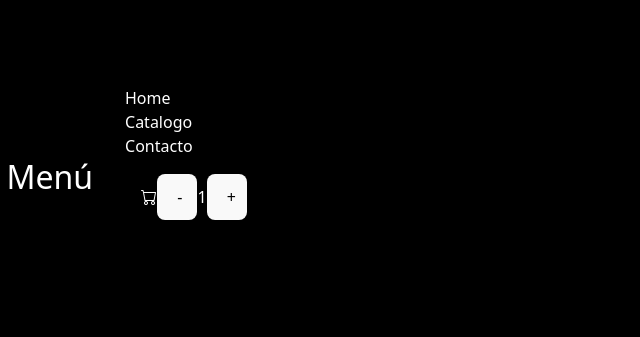
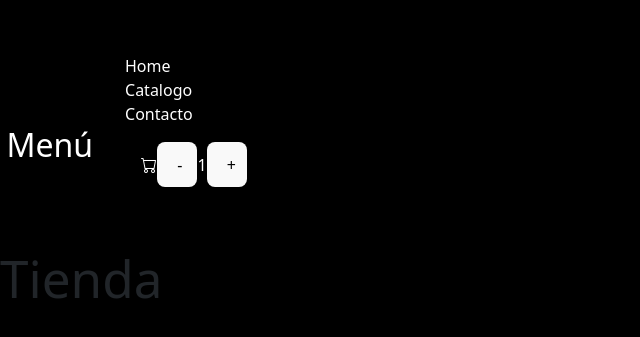
Before and after one commit to florzuazaga/proyecto-react, a React (Vite) app: page / in a window 1280 px wide. Shown: the part 219-556 px from the top of the page, without its empty margins (0-640 px from the left). Built offline with nearby package versions, Linux system fonts and the light colour scheme.

Commit message:
cambios4

```diff
--- a/src/App.jsx
+++ b/src/App.jsx
@@ -1,10 +1,12 @@
 import "./App.css";
 import Navbar from "./componentes/navbar";
+import ItemlistContainer from "./componentes/ItemlistContainer";
 
 function App() {
   return (
     <>
       <Navbar />
+      <ItemlistContainer />
       <div className="App"></div>
     </>
   );
--- /dev/null
+++ b/src/componentes/ItemlistContainer/index.jsx
@@ -0,0 +1,10 @@
+import React from "react";
+import Titulo from "../Titulo";
+export const ItemlistContainer = () => {
+  return (
+    <>
+      <Titulo />
+    </>
+  );
+};
+export default ItemlistContainer;
--- /dev/null
+++ b/src/componentes/Titulo/index.jsx
@@ -0,0 +1,9 @@
+import React from "react";
+export const Titulo = () => {
+  return (
+    <>
+      <h1>Tienda</h1>
+    </>
+  );
+};
+export default Titulo;
```
